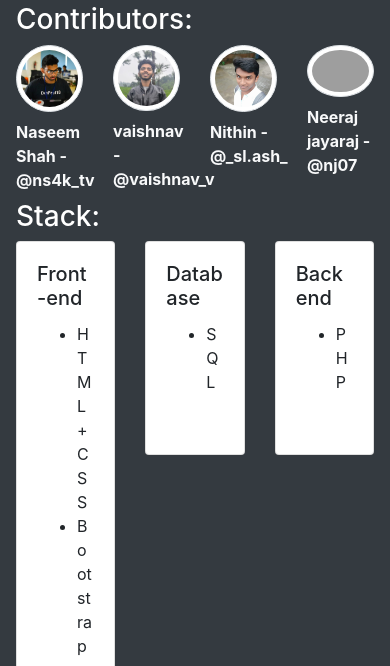
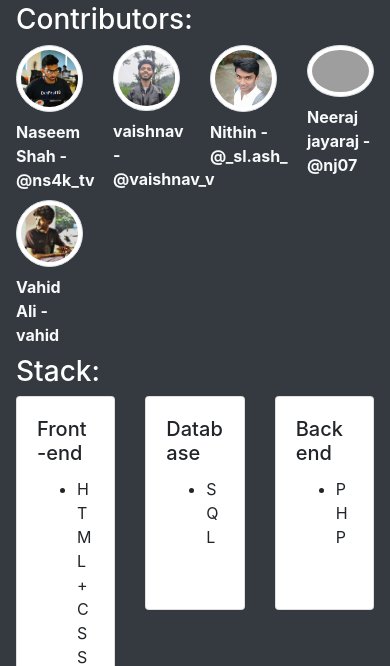
Before and after one commit to naseemshah/doctor-patient-record-system, a PHP site: page / in a window 390 px wide. Shown: the part 485-1151 px from the top of the page. Run offline with PHP 8.4, Linux system fonts and the light colour scheme; grey boxes are pictures that could not be loaded.

Commit message:
Updated vahid as contributor

```diff
--- a/index.php
+++ b/index.php
@@ -41,7 +41,10 @@
             <img src="assets/img/Neeraj.jpg" alt="" class="dp rounded-circle img-thumbnail">
             <p class="name font-weight-bold text-light my-2 mx-auto ">Neeraj jayaraj - @nj07</p>
         </div>
-
+        <div class="col col-lg-1 col-md-1 col-sm-3 col-3 ">
+            <img src="assets/img/vahid.jpeg" alt="" class="dp rounded-circle img-thumbnail">
+            <p class="name font-weight-bold text-light my-2 mx-auto ">Vahid Ali - vahid</p>
+        </div>
     </div>
     <h3 class="text-white">Stack:</h3>
     <div class="row">
```
Also changed, not shown: assets/img/vahid.jpeg (added), 1 other file.
